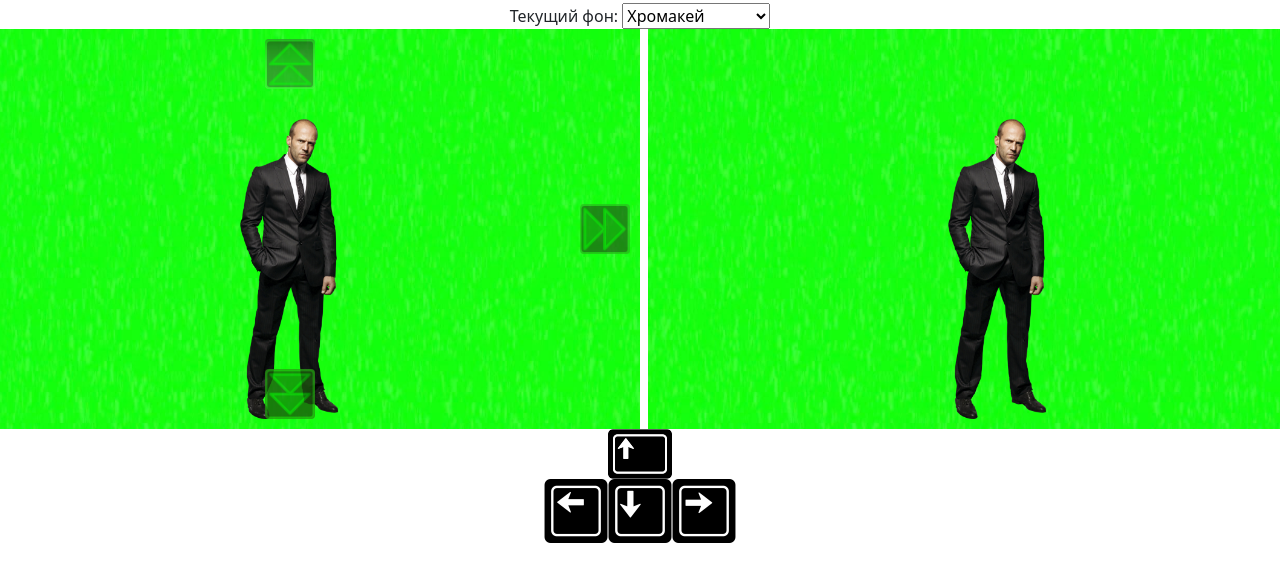
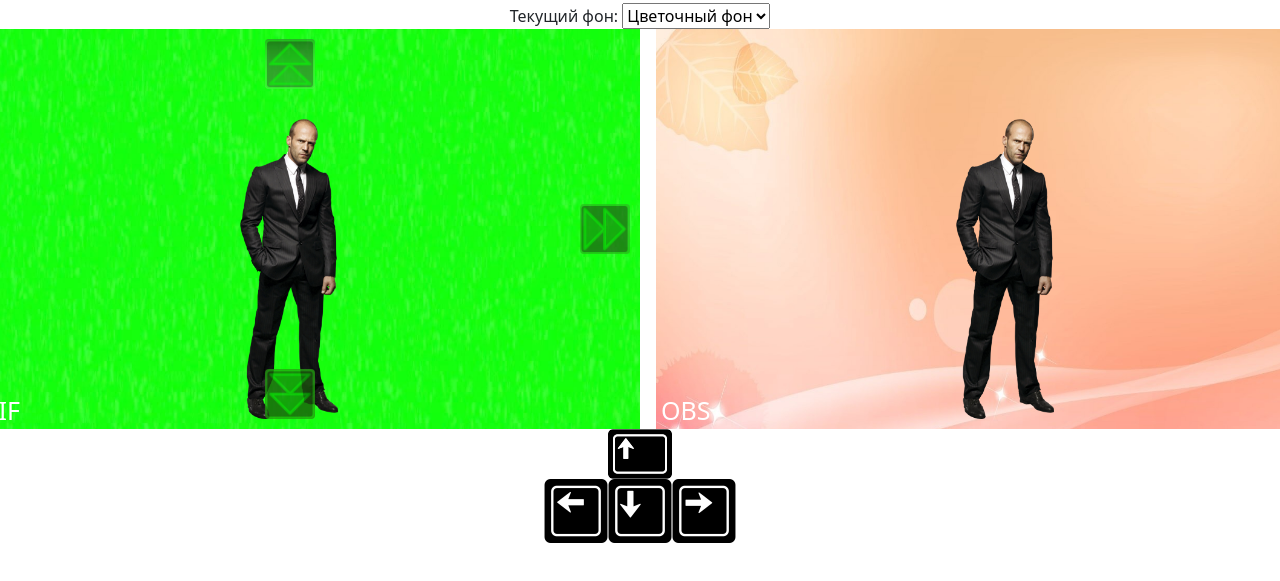
Before and after one commit to Silivanc/3d-background, a plain HTML site: page index.html in a window 1280 px wide. Shown: the part 53-634 px from the top of the page. Drawn offline with Linux system fonts and the light colour scheme.

Commit message:
3rd commit

```diff
--- a/index.html
+++ b/index.html
@@ -16,12 +16,11 @@
         <label>
             Текущий фон:
             <select name="backgrounds" id="backgrounds">
-                <option value="1">Хромакей</option>
-                <option value="2">Цветочный фон</option>
+                <option value="1">Цветочный фон</option>
             </select>
         </label>
         <div class="back d-flex">
-            <div class="background onvif position-relative mx-2">
+            <div class="background onvif position-relative mx-3">
                 <img src="images/green_background.jpg" class="position-relative" alt="">
                 <div class="person-1 person">
                     <img src="images/person.png" class="position-absolute" alt="Стэтхем">
@@ -32,12 +31,14 @@
                     <img src="images/onvif-down.png" class="background-onvif-down background-onvif-button position-absolute" alt="">
                     <img src="images/onvif-right.png" class="background-onvif-right background-onvif-button position-absolute" alt="">
                 </div>
+                <div class="background-title">ONVIF</div>
             </div>
             <div class="background obs position-relative">
-                <img src="images/green_background.jpg" class="position-relative" alt="">
+                <img src="images/flower.jpg" class="position-relative" alt="">
                 <div class="person-2 person">
                     <img src="images/person.png" class="position-absolute" alt="Стэтхем">
                 </div>
+                <div class="background-title">OBS</div>
             </div>
         </div>
         <div class="studio-control row row-cols-3 g-0">
```
